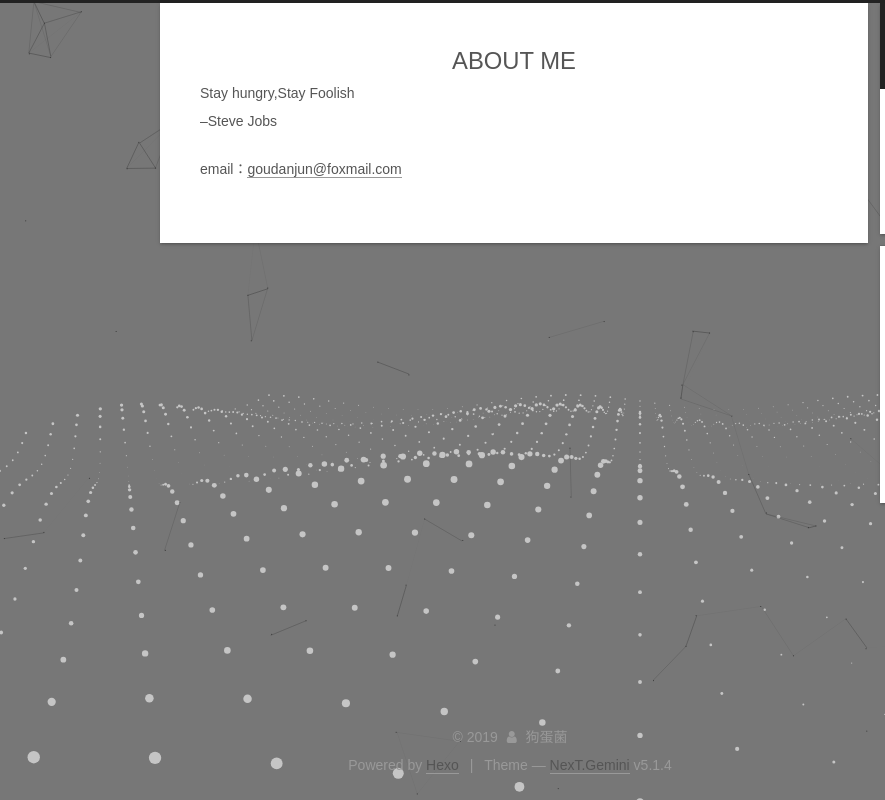
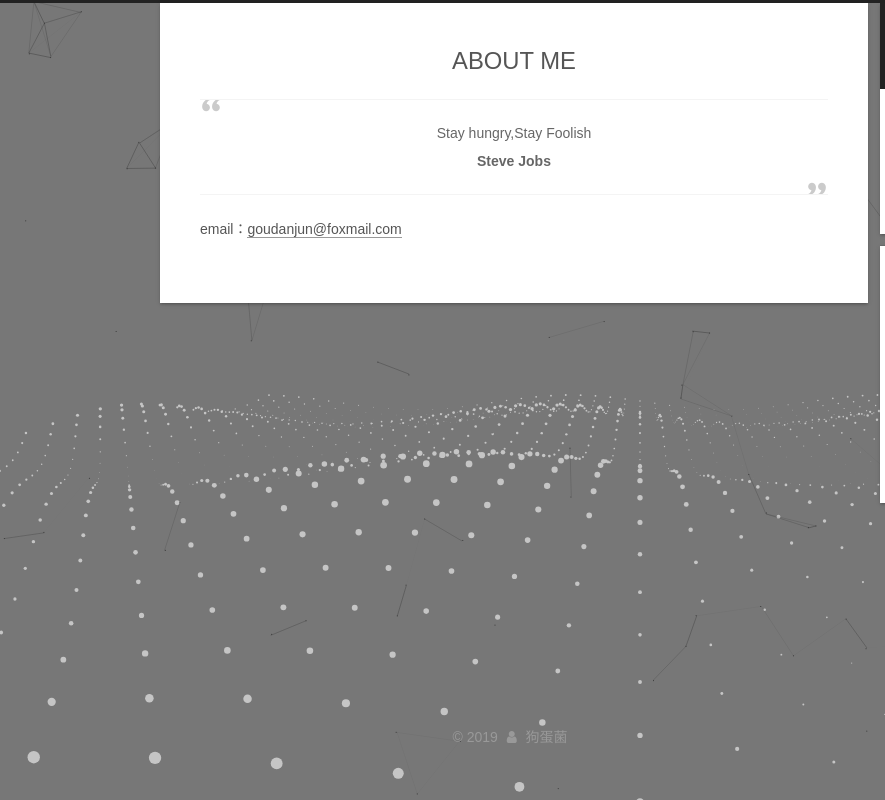
Before and after one commit to goudanjun/goudanjun.github.io, a plain HTML site: page about/index.html in a window 1280 px wide. Shown: the full height of the page, 0-885 px from the left. Drawn offline with Linux system fonts and the light colour scheme; animation ran at ten frames a second.

Commit message:
Site updated: 2019-06-04 13:23:05

```diff
--- a/about/index.html
+++ b/about/index.html
@@ -53,16 +53,16 @@
 <link href="/css/main.css?v=5.1.4" rel="stylesheet" type="text/css">
 
 
-  <link rel="apple-touch-icon" sizes="180x180" href="/images/apple-touch-icon-next.png?v=5.1.4">
+  <link rel="apple-touch-icon" sizes="180x180" href="/images/favicon.png?v=5.1.4">
 
 
-  <link rel="icon" type="image/png" sizes="32x32" href="/images/favicon-32x32-next.png?v=5.1.4">
+  <link rel="icon" type="image/png" sizes="32x32" href="/images/favicon.png?v=5.1.4">
 
 
-  <link rel="icon" type="image/png" sizes="16x16" href="/images/favicon-16x16-next.png?v=5.1.4">
+  <link rel="icon" type="image/png" sizes="16x16" href="/images/favicon.png?v=5.1.4">
 
 
-  <link rel="mask-icon" href="/images/logo.svg?v=5.1.4" color="#222">
+  <link rel="mask-icon" href="/images/favicon.svg?v=5.1.4" color="#222">
 
 
 
@@ -81,18 +81,18 @@
 
 
 
-<meta name="description" content="Stay hungry,Stay Foolish–Steve Jobs email：goudanjun@foxmail.com">
+<meta name="description" content="Stay hungry,Stay Foolish     Steve Jobs      email：goudanjun@foxmail.com">
 <meta name="keywords" content="CTF,渗透">
 <meta property="og:type" content="website">
 <meta property="og:title" content="ABOUT ME">
 <meta property="og:url" content="http://goudanjun.vip/about/index.html">
 <meta property="og:site_name" content="Goudan&#39;s blog">
-<meta property="og:description" content="Stay hungry,Stay Foolish–Steve Jobs email：goudanjun@foxmail.com">
+<meta property="og:description" content="Stay hungry,Stay Foolish     Steve Jobs      email：goudanjun@foxmail.com">
 <meta property="og:locale" content="default">
-<meta property="og:updated_time" content="2019-06-04T04:39:06.997Z">
+<meta property="og:updated_time" content="2019-06-04T05:10:48.762Z">
 <meta name="twitter:card" content="summary">
 <meta name="twitter:title" content="ABOUT ME">
-<meta name="twitter:description" content="Stay hungry,Stay Foolish–Steve Jobs email：goudanjun@foxmail.com">
+<meta name="twitter:description" content="Stay hungry,Stay Foolish     Steve Jobs      email：goudanjun@foxmail.com">
 
 
 
@@ -250,7 +250,11 @@
       <div class="post-body">
 
 
-          <p>Stay hungry,Stay Foolish<br>–Steve Jobs</p>
+          <blockquote class="blockquote-center">
+    Stay hungry,Stay Foolish
+    <div style="font-weight:bolder">Steve Jobs</div>
+</blockquote>
+
 <p>email：<a href="mailto:goudanjun@foxmail.com" target="_blank" rel="noopener">goudanjun@foxmail.com</a>                            </p>
 
 
@@ -378,15 +382,14 @@
 </div>
 
 
-  <div class="powered-by">Powered by <a class="theme-link" target="_blank" href="https://hexo.io">Hexo</a></div>
 
 
 
-  <span class="post-meta-divider">|</span>
 
 
 
-  <div class="theme-info">Theme &mdash; <a class="theme-link" target="_blank" href="https://github.com/iissnan/hexo-theme-next">NexT.Gemini</a> v5.1.4</div>
+
+
 
 
 
```
Also changed, not shown: 2019/06/03/hello-world.html/index.html (+6 -7 lines), 404.html (+6 -7 lines), archives/2019/06/index.html (+6 -7 lines), archives/2019/index.html (+6 -7 lines), archives/index.html (+6 -7 lines), index.html (+6 -7 lines), tags/index.html (+6 -7 lines), images/favicon.png (added), images/favicon.svg (added).
